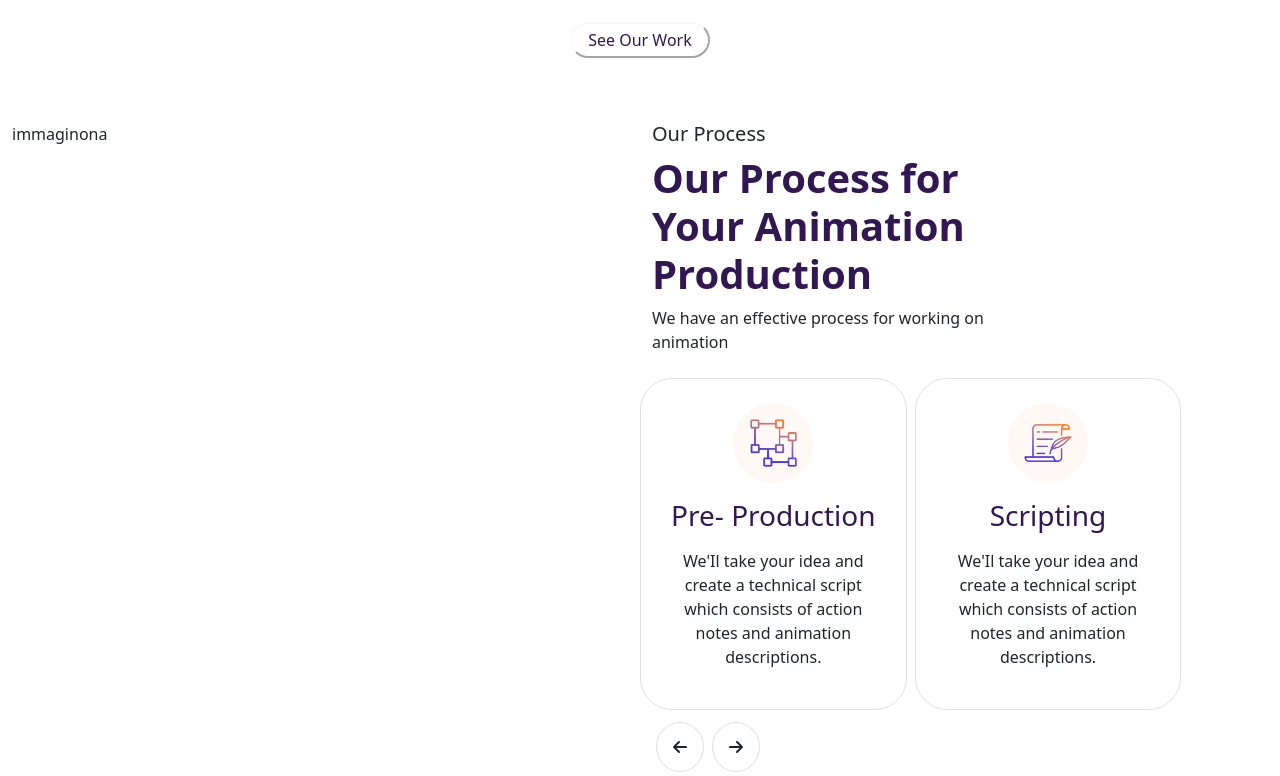
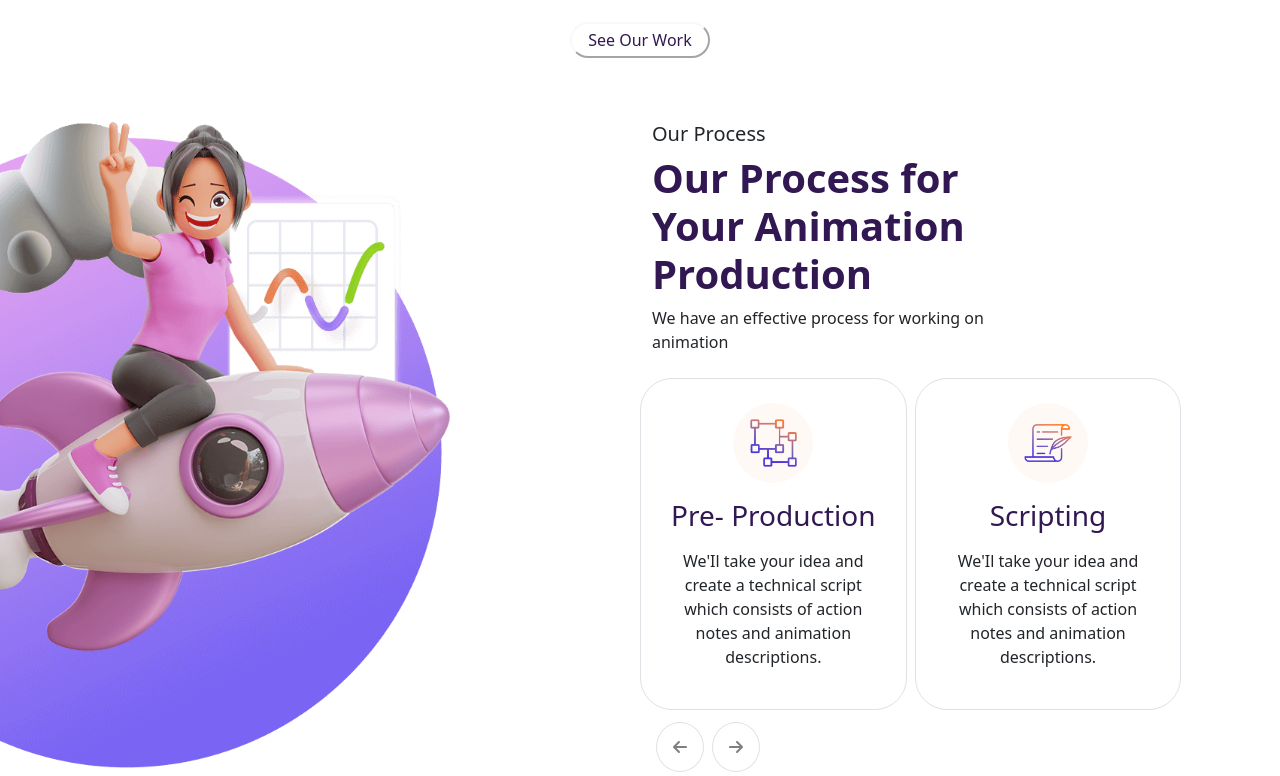
Before and after one commit to davidetaribelli/proj-html-vuejs, a Vue app: page / in a window 1280 px wide. Shown: the part 2969-3745 px from the top of the page. Built offline with nearby package versions, Linux system fonts and the light colour scheme.

Commit message:
Add image in section n4

```diff
--- a/src/components/PageMain.vue
+++ b/src/components/PageMain.vue
@@ -122,7 +122,7 @@ export default {
         <div class="container-fluid">
             <div class="row">
                 <div class="col-6">
-                    immaginona
+                    <img class="thumb_" src="../assets/img/process-thumb.png" alt="process-thumb">
                 </div>
                 <div class="col-6">
                     <div class="row gap-2">
@@ -153,11 +153,11 @@ export default {
                         </div>
                         <div class="col-3 d-flex">
                             <div
-                                class="arrow_ p-3 border rounded-circle d-flex align-items-center justify-content-center m-1">
+                                class="arrow_ p-3 border rounded-circle d-flex align-items-center justify-content-center m-1 text-black-50">
                                 <font-awesome-icon icon="fa-solid fa-arrow-left" />
                             </div>
                             <div
-                                class="arrow_ p-3 border rounded-circle d-flex align-items-center justify-content-center m-1">
+                                class="arrow_ p-3 border rounded-circle d-flex align-items-center justify-content-center m-1 text-black-50">
                                 <font-awesome-icon icon="fa-solid fa-arrow-right" />
                             </div>
                         </div>
@@ -264,6 +264,16 @@ export default {
 }
 
 .four {
+    .col-6 {
+        position: relative;
+
+        .thumb_ {
+            width: 100%;
+            position: absolute;
+            left: -190px;
+        }
+    }
+
     .col-5 {
         .img_ {
             width: 80px;
```
